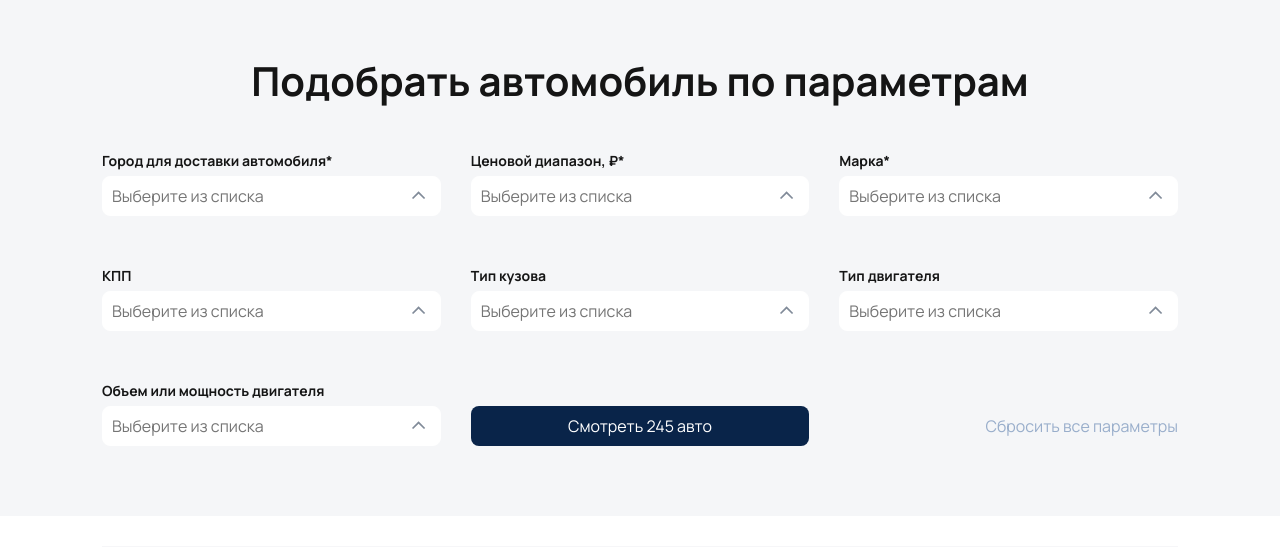
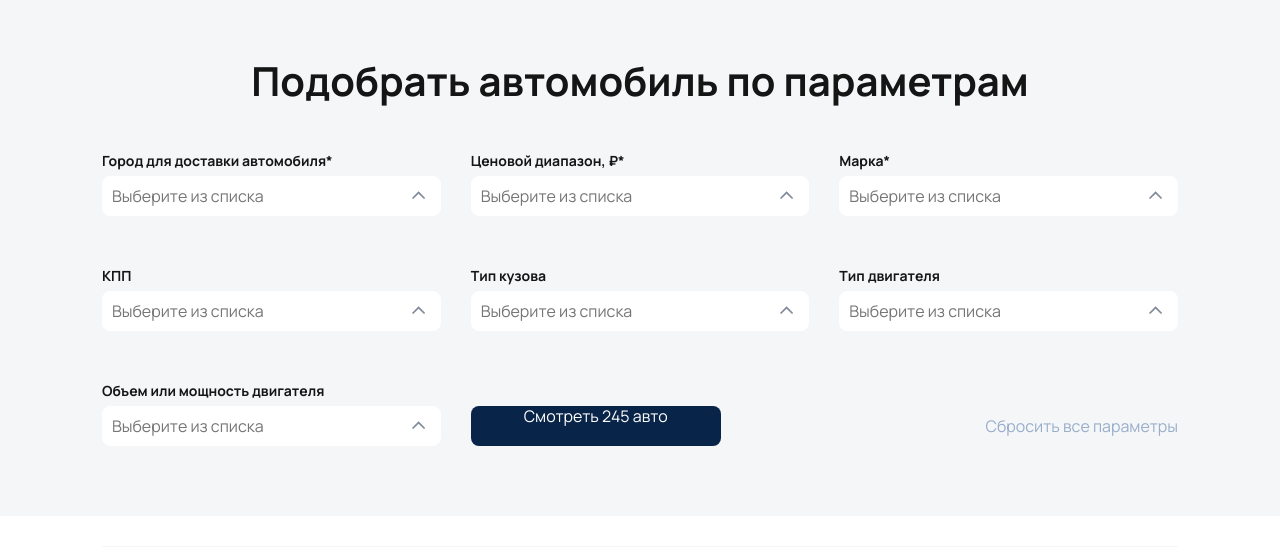
Before and after one commit to Astatium5/CarPoint, a Django app: page / in a window 1280 px wide. Shown: the part 951-1498 px from the top of the page. Run offline with Django 4.2, Linux system fonts and the light colour scheme; data that the repository does not hold is empty; parts of the project's set-up code (start-up, migrations or seed data) failed here and were passed over; some libraries are stand-ins or nearby versions.

Commit message:
add style

```diff
--- a/web/core/static/css/style.css
+++ b/web/core/static/css/style.css
@@ -193,8 +193,9 @@ button.close {
     margin-top: 25px;
     display: block;
     height: 40px;
+    width: 250px;
     border-radius: 8px;
-    line-height: 40px;
+    line-height: 20px;
     text-decoration: none;
 }
 .btn-blue:after {
```
